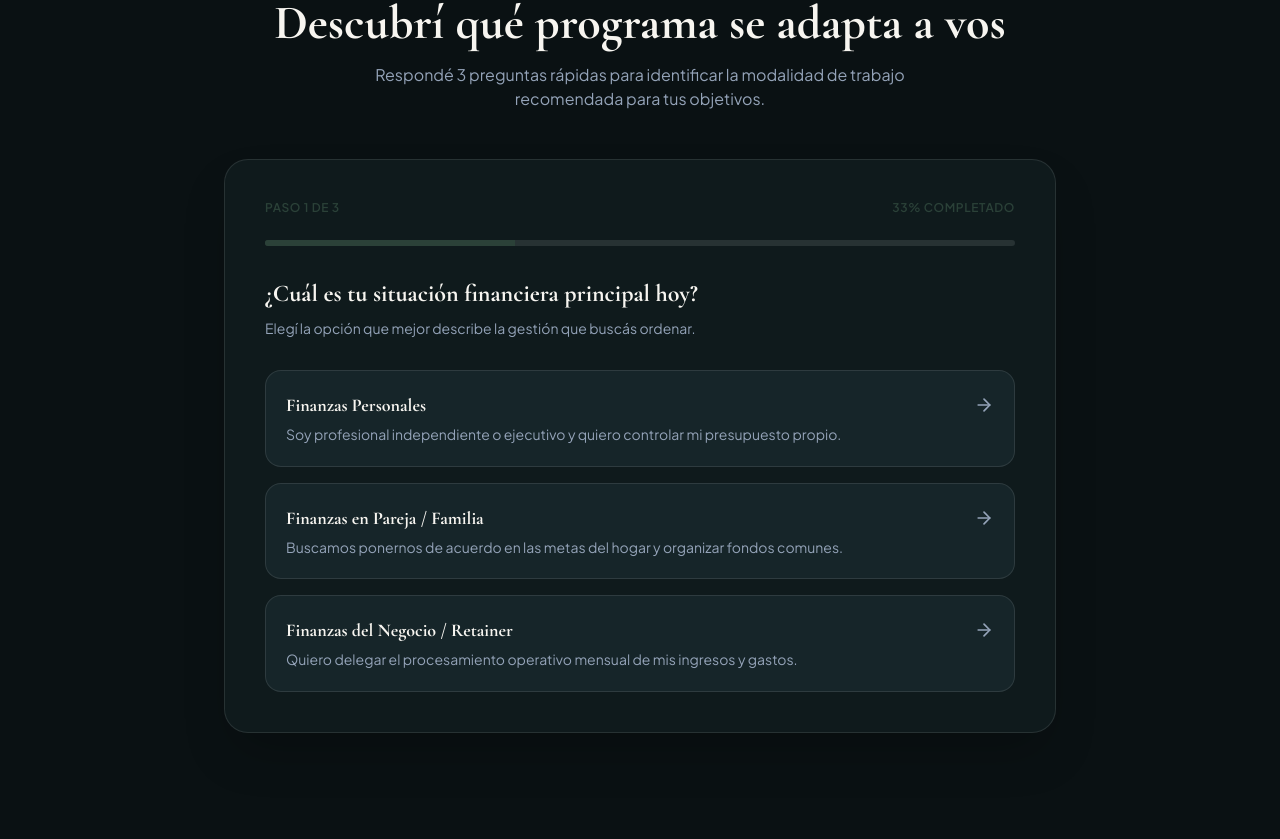
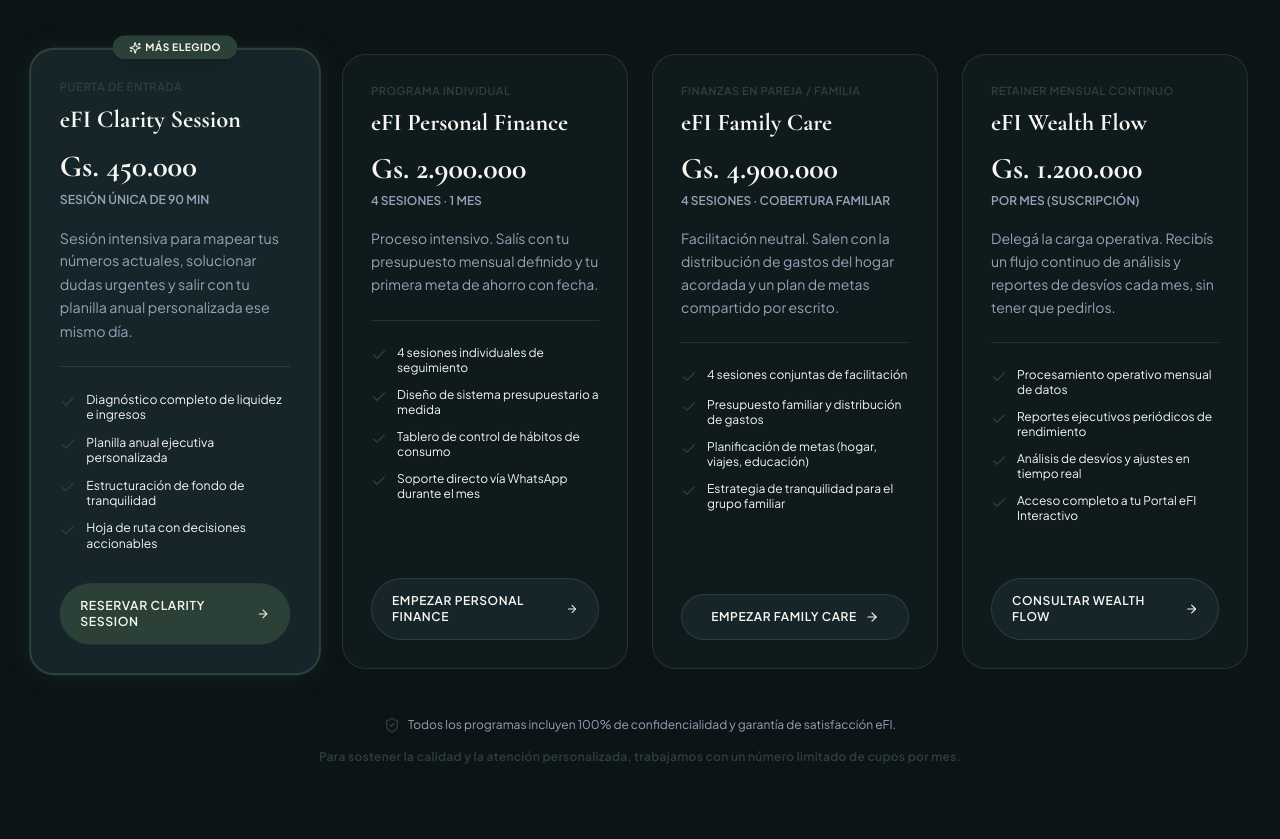
Before and after one commit to copp-ai/web-efi-studio, a React (Vite) app: page / in a window 1280 px wide. Shown: the part 3701-4540 px from the top of the page. Built offline with nearby package versions, Linux system fonts and the light colour scheme.

Commit message:
feat(copy): ajustes v3 conversion y jerarquia de 9 lentes

```diff
--- a/src/App.jsx
+++ b/src/App.jsx
@@ -23,8 +23,8 @@ export default function App() {
         <PhilosophyStrip />
         <PainPoints />
         <HowItWorks />
+        <SelfDiagnostic />
         <ServicesCatalog />
-        <SelfDiagnostic />
         <PortalMockup />
         <Authority />
         <FounderStatement />
--- a/src/components/FooterCTA.jsx
+++ b/src/components/FooterCTA.jsx
@@ -22,9 +22,14 @@ export default function FooterCTA() {
             Empezá con una sesión de 90 minutos.
           </h2>
 
-          <p className="text-base sm:text-lg text-efi-muted max-w-2xl mx-auto mb-8">
-            Salís con tu panorama financiero organizado, tus prioridades claras y un plan concreto armado para tu año. Sin compromisos de largo plazo.
-          </p>
+          <div className="space-y-4 mb-8">
+            <p className="text-base sm:text-lg text-efi-muted max-w-2xl mx-auto">
+              Salís con tu panorama financiero organizado, tus prioridades claras y un plan concreto armado para tu año. Sin compromisos de largo plazo.
+            </p>
+            <p className="text-sm font-semibold text-efi-pine">
+              Cada mes que pasa sin un sistema es un mes más de decisiones tomadas a ciegas.
+            </p>
+          </div>
 
           <div className="flex flex-col sm:flex-row items-center justify-center gap-4">
             <a
@@ -34,7 +39,7 @@ export default function FooterCTA() {
               className="w-full sm:w-auto inline-flex items-center justify-center gap-3 px-8 py-4 rounded-full text-sm font-semibold uppercase tracking-wider text-efi-sand bg-efi-pine hover:bg-efi-pine-hover hover:shadow-glow-pine hover:scale-[1.02] transition-all"
             >
               <MessageCircle className="w-4 h-4 fill-current" />
-              Agendar por WhatsApp con Valeria
+              Empecemos a ordenar tus números
               <ArrowRight className="w-4 h-4" />
             </a>
           </div>
--- a/src/components/SelfDiagnostic.jsx
+++ b/src/components/SelfDiagnostic.jsx
@@ -58,7 +58,7 @@ export default function SelfDiagnostic() {
         tag: "Recomendado para tu perfil",
         price: "Gs. 4.900.000",
         duration: "4 sesiones · Cobertura Familiar",
-        desc: "El programa diseñado para alinear prioridades del hogar, acordar presupuestos sin conflictos y estructurar metas de ahorro compartidas.",
+        desc: "Facilitación neutral. Salen con la distribución de gastos del hogar acordada y un plan de metas compartido por escrito.",
         whatsappUrl: "https://wa.me/595971791069?text=Hola%20Valeria,%20hice%20el%20autodiagn%C3%B3stico%20y%20quisiera%20empezar%20eFI%20Family%20Care"
       };
     }
@@ -69,7 +69,7 @@ export default function SelfDiagnostic() {
         tag: "Recomendado para tu perfil",
         price: "Gs. 1.200.000 / mes",
         duration: "Retainer Mensual Continuo",
-        desc: "La solución pensada para delegar la carga operativa del mes y recibir tableros ejecutivos periódicos con análisis de desvíos.",
+        desc: "Delegá la carga operativa. Recibís un flujo continuo de análisis y reportes de desvíos cada mes, sin tener que pedirlos.",
         whatsappUrl: "https://wa.me/595971791069?text=Hola%20Valeria,%20hice%20el%20autodiagn%C3%B3stico%20y%20quisiera%20consultar%20disponibilidad%20para%20eFI%20Wealth%20Flow"
       };
     }
@@ -80,7 +80,7 @@ export default function SelfDiagnostic() {
         tag: "Recomendado para tu perfil",
         price: "Gs. 2.900.000",
         duration: "4 sesiones · 1 mes de acompañamiento",
-        desc: "Proceso intensivo individual para ordenar el presupuesto personal, fijar la capacidad de ahorro mensual y establecer reglas claras.",
+        desc: "Proceso intensivo. Salís con tu presupuesto mensual definido y tu primera meta de ahorro con fecha.",
         whatsappUrl: "https://wa.me/595971791069?text=Hola%20Valeria,%20hice%20el%20autodiagn%C3%B3stico%20y%20quisiera%20empezar%20eFI%20Personal%20Finance"
       };
     }
--- a/src/components/ServicesCatalog.jsx
+++ b/src/components/ServicesCatalog.jsx
@@ -27,7 +27,7 @@ export default function ServicesCatalog() {
       price: "Gs. 2.900.000",
       period: "4 sesiones · 1 mes",
       highlight: false,
-      desc: "Acompañamiento personalizado para ejecutivos y profesionales que buscan estructurar su presupuesto y consolidar el hábito de ahorro.",
+      desc: "Proceso intensivo. Salís con tu presupuesto mensual definido y tu primera meta de ahorro con fecha.",
       features: [
         "4 sesiones individuales de seguimiento",
         "Diseño de sistema presupuestario a medida",
@@ -44,7 +44,7 @@ export default function ServicesCatalog() {
       price: "Gs. 4.900.000",
       period: "4 sesiones · Cobertura Familiar",
       highlight: false,
-      desc: "Facilitación neutral para alinear prioridades del hogar, acordar presupuestos comunes y planificar proyectos de vida juntos sin fricciones.",
+      desc: "Facilitación neutral. Salen con la distribución de gastos del hogar acordada y un plan de metas compartido por escrito.",
       features: [
         "4 sesiones conjuntas de facilitación",
         "Presupuesto familiar y distribución de gastos",
@@ -61,7 +61,7 @@ export default function ServicesCatalog() {
       price: "Gs. 1.200.000",
       period: "por mes (suscripción)",
       highlight: false,
-      desc: "Servicio continuo para quienes delegan por completo el procesamiento operativo de sus números con acceso exclusivo al portal eFI.",
+      desc: "Delegá la carga operativa. Recibís un flujo continuo de análisis y reportes de desvíos cada mes, sin tener que pedirlos.",
       features: [
         "Procesamiento operativo mensual de datos",
         "Reportes ejecutivos periódicos de rendimiento",
@@ -162,10 +162,15 @@ export default function ServicesCatalog() {
           ))}
         </div>
 
-        {/* Subtitle Guarantee Note */}
-        <div className="mt-12 text-center text-xs text-efi-muted flex items-center justify-center gap-2">
-          <ShieldCheck className="w-4 h-4 text-efi-pine" />
-          <span>Todos los programas incluyen 100% de confidencialidad y garantía de satisfacción eFI.</span>
+        {/* Subtitle Guarantee & Scarcity Note */}
+        <div className="mt-12 space-y-4">
+          <div className="text-center text-xs text-efi-muted flex flex-col sm:flex-row items-center justify-center gap-2">
+            <ShieldCheck className="w-4 h-4 text-efi-pine" />
+            <span>Todos los programas incluyen 100% de confidencialidad y garantía de satisfacción eFI.</span>
+          </div>
+          <div className="text-center text-xs font-semibold text-efi-pine tracking-wide">
+            Para sostener la calidad y la atención personalizada, trabajamos con un número limitado de cupos por mes.
+          </div>
         </div>
 
       </div>
```
Also changed, not shown: 2 other files (tests, documents, lock files or other folders).
